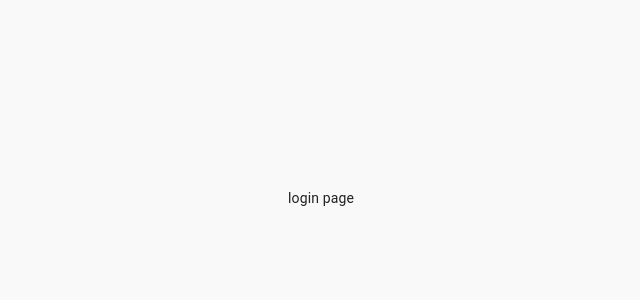
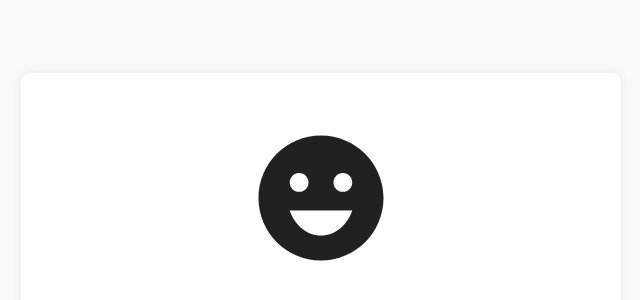
Before and after one commit to rumpapl/albright-portal-demo, a React (Create React App) app: page /login in a window 1280 px wide. Shown: the part 202-502 px from the top of the page, without its empty margins (319-959 px from the left). Built offline with nearby package versions, Linux system fonts and the light colour scheme.

Commit message:
worked on adding icon on login page

```diff
--- /dev/null
+++ b/src/assets/icons/face.js
@@ -0,0 +1,3 @@
+import EmojiEmotionsIcon from '@material-ui/icons/EmojiEmotions';
+
+export const FaceIcon = EmojiEmotionsIcon;
--- a/src/components/elements/auth-form.jsx
+++ b/src/components/elements/auth-form.jsx
@@ -0,0 +1,25 @@
+import { styled } from "@material-ui/core";
+import { Box } from "@material-ui/core";
+
+export const FormContainerAuth = styled(Box)(({ theme }) => ({
+    width: '80%',
+    background: theme.palette.solid.white,
+    boxShadow: '0px 0px 12px rgba(0,0,0,.07)',
+    borderRadius: 10,
+    maxWidth: '600px',
+    padding: 30,
+    [theme.breakpoints.down('sm')]: {
+        maxWidth: '500px'
+    },
+    [theme.breakpoints.down('xs')]: {
+        maxWidth: "350px",
+        padding: 20,
+    }
+
+}));
+
+export const FormImageContiner = styled(Box)(({ theme }) => ({
+    padding: 20,
+    display: 'flex',
+    justifyContent: 'center',
+}));
--- /dev/null
+++ b/src/components/elements/index.js
@@ -0,0 +1 @@
+export * from './auth-form';
--- a/src/pages/authentication/login/elements.jsx
+++ b/src/pages/authentication/login/elements.jsx
@@ -0,0 +1,18 @@
+import { styled } from "@material-ui/core";
+import { Box } from "@material-ui/core";
+
+// internal imports
+import {
+    FormContainerAuth,
+    FormImageContiner,
+} from '../../../components/elements';
+
+
+export const FormContainer = styled(FormContainerAuth)(({ theme }) => ({}));
+export const FormImageWrapper = styled(FormImageContiner)(({ theme }) => ({
+
+    '& .MuiSvgIcon-root': {
+        height: 150,
+        width: 150
+    }
+}));
--- a/src/pages/authentication/login/index.jsx
+++ b/src/pages/authentication/login/index.jsx
@@ -1,10 +1,16 @@
-import React from 'react'
+import React from 'react';
 
+// internal imports
+import { FormContainer,
+    FormImageWrapper } from './elements';
+import { FaceIcon } from '../../../assets/icons/face';
 const Login = () => {
     return (
-        <div>
-            login page
-        </div>
+        <FormContainer>
+            <FormImageWrapper>
+                <FaceIcon />
+            </FormImageWrapper>
+        </FormContainer>
     )
 }
 
--- a/src/themes/default/colors.js
+++ b/src/themes/default/colors.js
@@ -20,6 +20,9 @@
         default: "rgb(249, 249, 249)", // cream
         paper: "rgb(256, 256, 256)", // white
      },
+     solid:{
+        white: "rgb(256, 256, 256)",
+     }
 }
 
 export default  colors;
```
